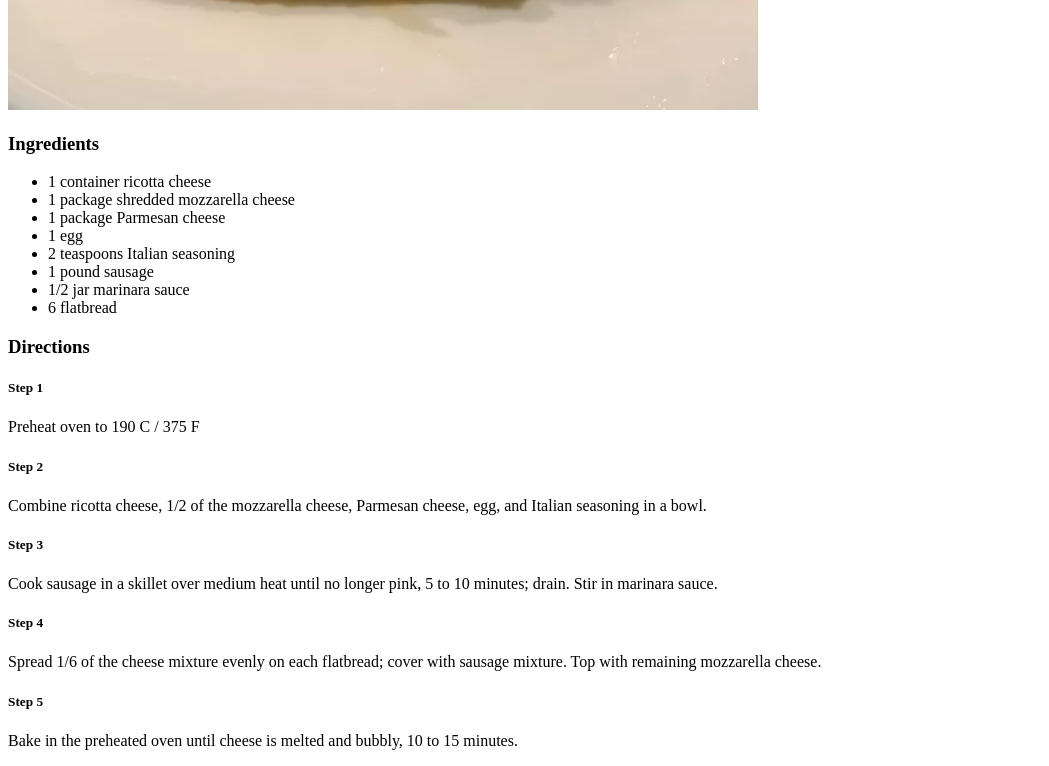
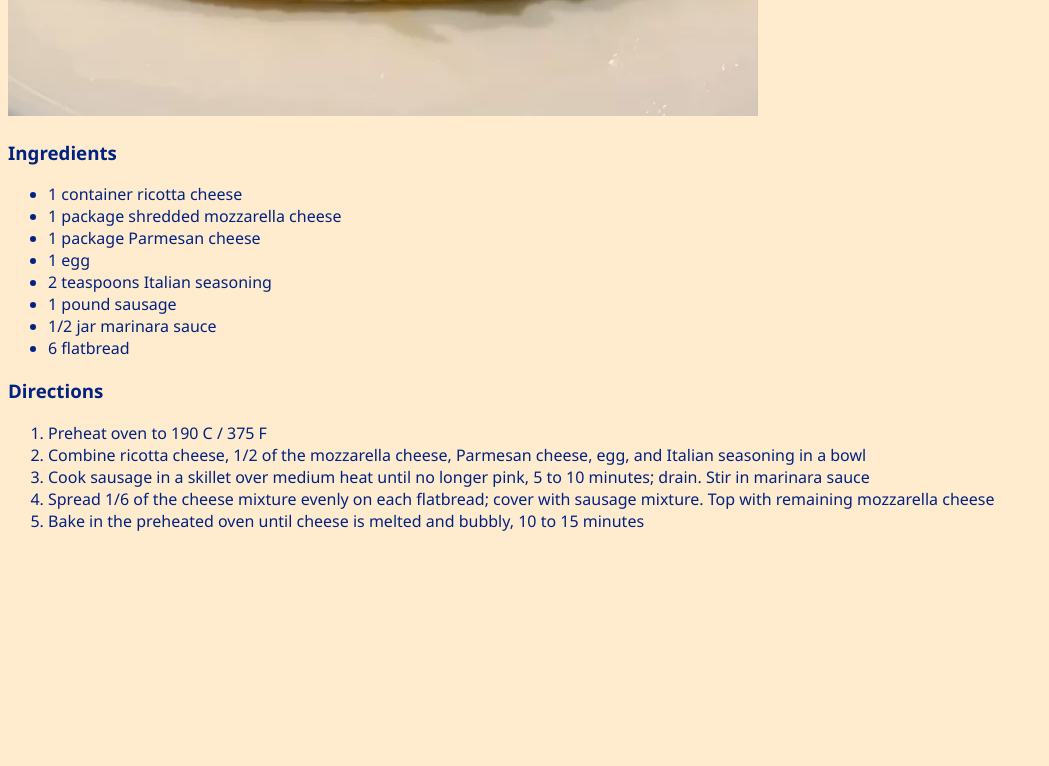
Before and after one commit to dtonda8/odin-recipes, a plain HTML site: page lasanga.html in a window 1280 px wide. Shown: the part 795-1561 px from the top of the page, without its empty margins (0-1049 px from the left). After the commit the page ends 1343 px from the top, so only its background shows below. Drawn offline with Linux system fonts and the light colour scheme.

Commit message:
Reformatted directions for Lasagna recipe

```diff
--- a/lasanga.html
+++ b/lasanga.html
@@ -4,6 +4,7 @@
     <meta charset="UTF-8">
     <meta http-equiv="X-UA-Compatible" content="IE=edge">
     <meta name="viewport" content="width=device-width, initial-scale=1.0">
+    <link rel="stylesheet" href="style.css">
     <title>Lasagna</title>
 </head>
 <body>
@@ -22,21 +23,14 @@
     </ul>
 
     <h3>Directions</h3>
-    <h5>Step 1</h5>
-    <p>Preheat oven to 190 C / 375 F</p>
 
-    <h5>Step 2</h5>
-    <p>Combine ricotta cheese, 1/2 of the mozzarella cheese, Parmesan cheese, egg, and Italian seasoning in a bowl.</p>
-
-    <h5>Step 3</h5>
-    <p>Cook sausage in a skillet over medium heat until no longer pink, 5 to 10 minutes; drain. Stir in marinara sauce.</p>
-
-    <h5>Step 4</h5>
-    <p>Spread 1/6 of the cheese mixture evenly on each flatbread; cover with sausage mixture. Top with remaining mozzarella cheese.</p>
-
-    <h5>Step 5</h5>
-    <p>Bake in the preheated oven until cheese is melted and bubbly, 10 to 15 minutes.</p>
-
+    <ol>
+        <li>Preheat oven to 190 C / 375 F</li>
+        <li>Combine ricotta cheese, 1/2 of the mozzarella cheese, Parmesan cheese, egg, and Italian seasoning in a bowl</li>
+        <li>Cook sausage in a skillet over medium heat until no longer pink, 5 to 10 minutes; drain. Stir in marinara sauce</li>
+        <li>Spread 1/6 of the cheese mixture evenly on each flatbread; cover with sausage mixture. Top with remaining mozzarella cheese</li>
+        <li>Bake in the preheated oven until cheese is melted and bubbly, 10 to 15 minutes</li>
+    </ol>
 
 </body>
 </html>
--- /dev/null
+++ b/style.css
@@ -0,0 +1,5 @@
+* {
+    color: rgb(0, 34, 128);
+    background-color: blanchedalmond;
+    font-family: 'Segoe UI', Tahoma, Geneva, Verdana, sans-serif;
+  }
```
